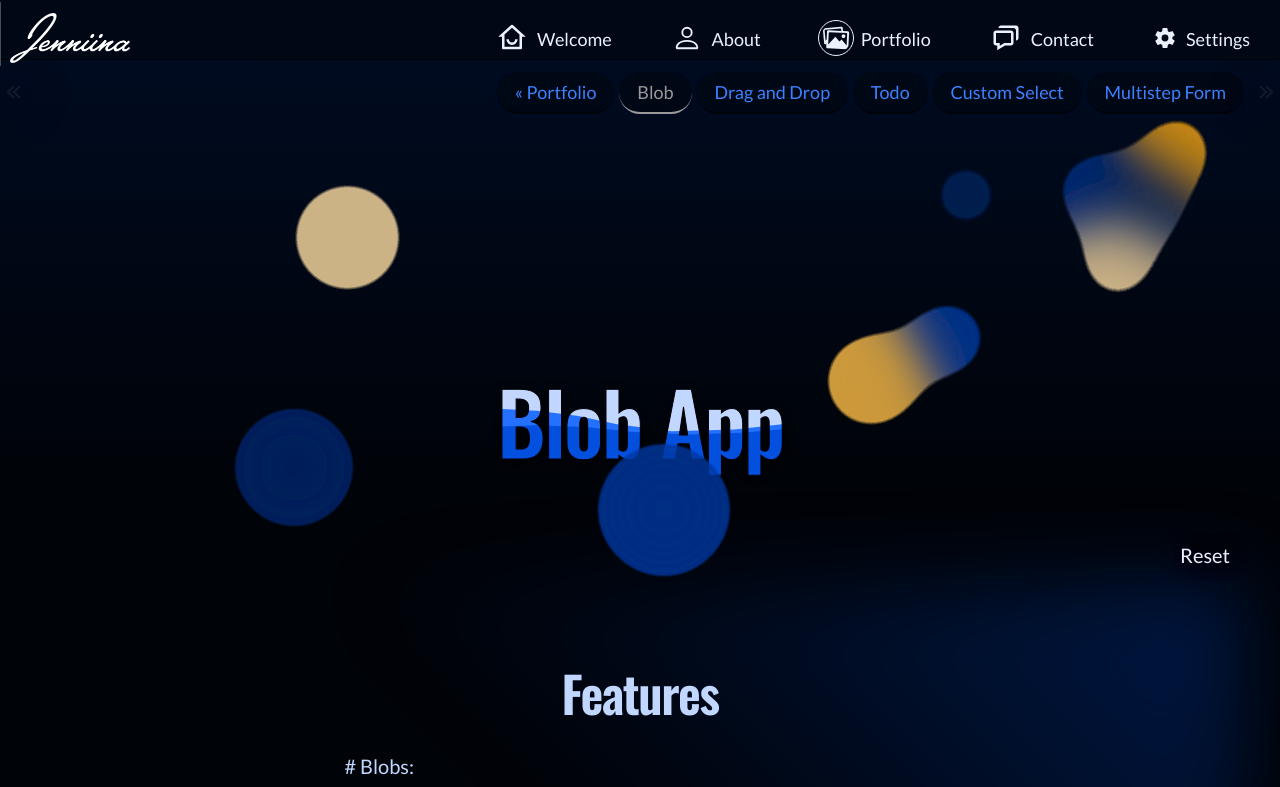
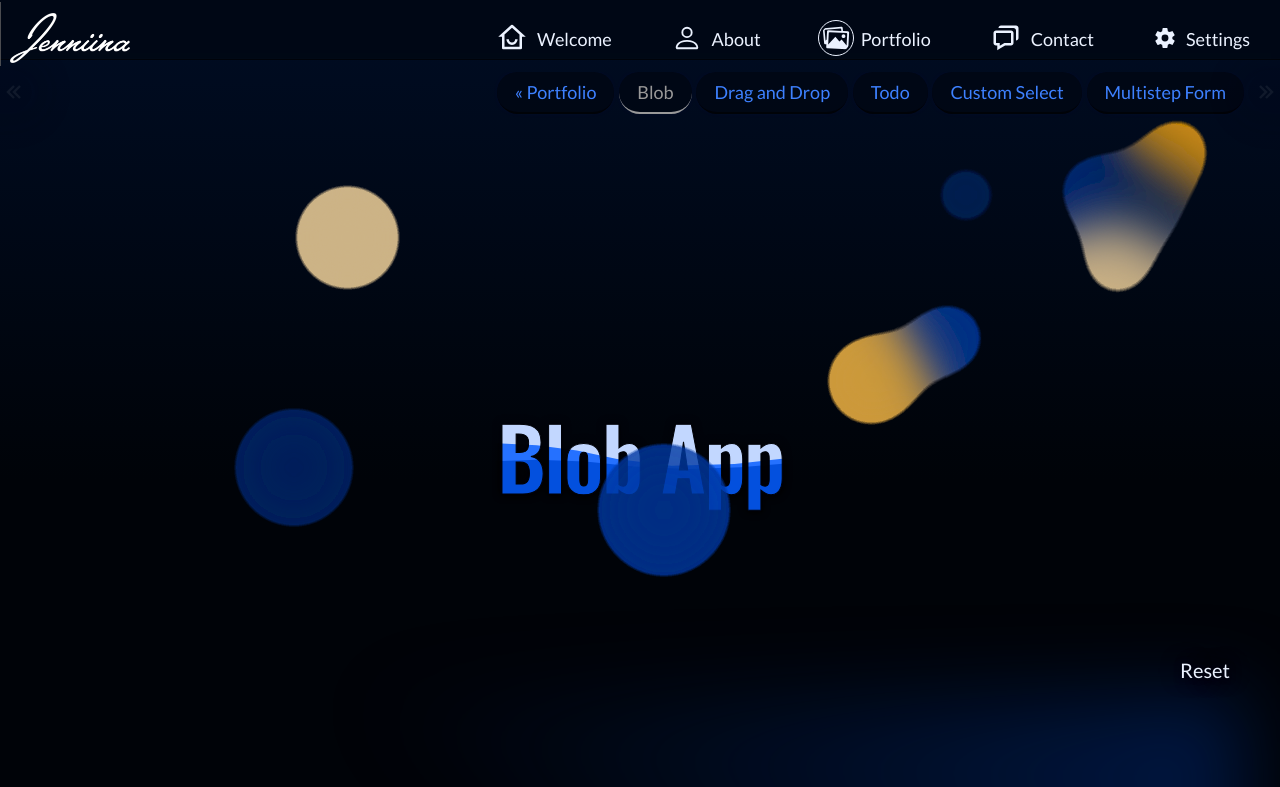
Before and after one commit to jenniina/react-sub-site, a React (Vite) app: page /react/portfolio/blob in a window 1280 px wide. Shown: the top 787 px of the page. Built offline with nearby package versions, Linux system fonts and the light colour scheme; no server answers.

Commit message:
Adjusted Hero height and proportions

```diff
--- a/src/components/Hero/hero.module.css
+++ b/src/components/Hero/hero.module.css
@@ -1,6 +1,6 @@
 .hero {
   padding-top: 10vh;
-  min-height: clamp(300px, 60vh, 800px);
+  min-height: clamp(300px, 80vh, 1000px);
   display: flex;
   flex-flow: column nowrap;
   justify-content: flex-end;
@@ -8,10 +8,13 @@
   position: relative;
   gap: 0;
 }
-
 .hero h1 {
-  margin-top: 20%;
+  margin-top: 0;
   margin-bottom: 0;
+}
+.hero h1,
+.hero p {
+  overflow: visible;
 }
 .hero.Welcome.touch {
   padding-top: 0;
@@ -23,15 +26,10 @@
 .hero.Welcome.touch p {
   margin-bottom: 50%;
 }
-.hero h1,
-.hero p {
-  overflow: visible;
-}
 .hero.Welcome h1,
 .hero.Welcome p {
   z-index: 3;
 }
-
 .hero h1 {
   -webkit-text-stroke: 1px var(--color-primary-1);
   text-stroke: 1px var(--color-primary-1);
@@ -493,6 +491,7 @@
   max-width: 1200px;
   margin: 0 auto;
   pointer-events: none;
+  padding-top: clamp(1px, 20vh, 200px);
 }
 .bottom button {
   pointer-events: auto;
```
